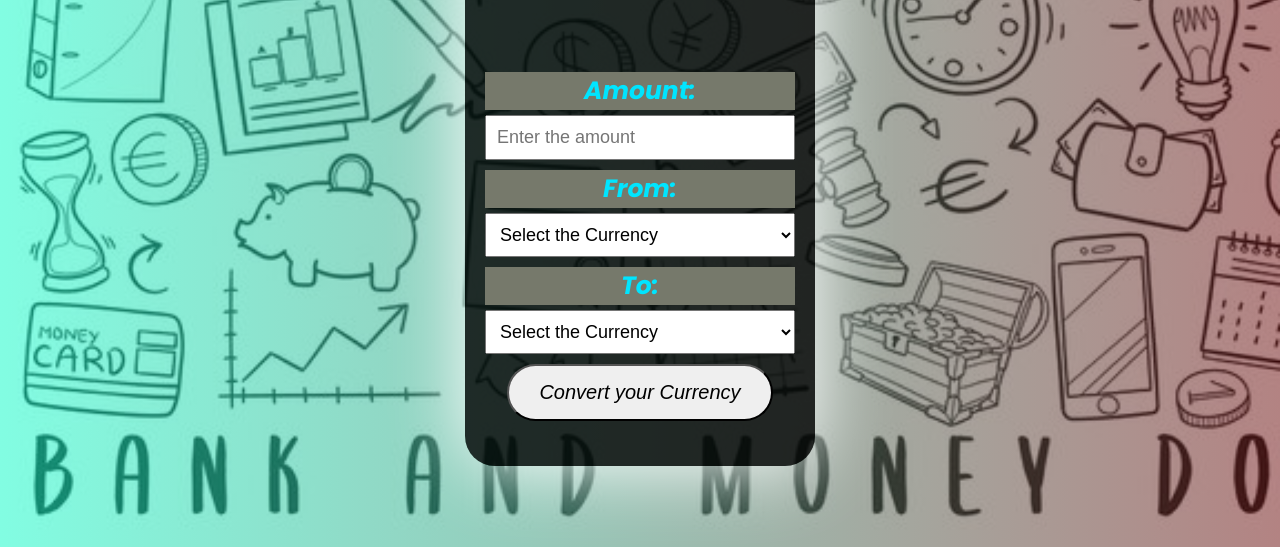
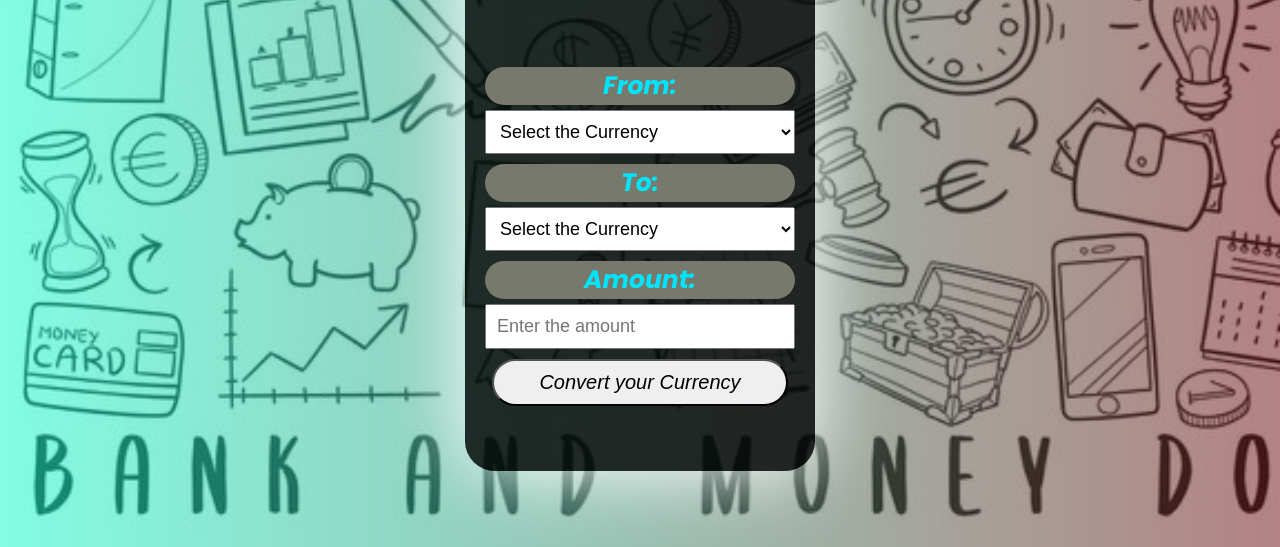
Before and after one commit to TD0908/Currency-Converter, a plain HTML site: page index.html in a window 1280 px wide. Shown: the part 253-800 px from the top of the page. Drawn offline with Linux system fonts and the light colour scheme.

Commit message:
Updates apply

```diff
--- a/index.html
+++ b/index.html
@@ -15,11 +15,6 @@
     <div class="converter">
         <h1>My Currency Converter</h1>
         <form id="converter-form">
-            <div class="form-group">
-                <label for="amount"><b>Amount:</b></label>
-                <input type="number" id="amount" placeholder="Enter the amount" required>
-            </div>
-
 
             <div class="form-group">
                 <label for="from-currency"><b>From:</b></label>
@@ -48,6 +43,10 @@
                 </select>
         </div>
 
+        <div class="form-group">
+            <label for="amount"><b>Amount:</b></label>
+            <input type="number" id="amount" placeholder="Enter the amount" required>
+        </div>
 
             <button type="button" id="convert-button">Convert your Currency</button>
         </form>
--- a/styles.css
+++ b/styles.css
@@ -36,12 +36,13 @@ h1 {
 }
 
 h1:hover {
-    color: #db4f4f;
+    color: #00ffbf;
     transform:scale(0.9);
     cursor: pointer;
 }
 
 label, Amount {
+    border-radius: 300px;
     font-size: 25px;
 }
 
@@ -66,15 +67,22 @@ input, select {
     font-size: 18px; /* Increase font size */
 }
 .output {
+    border: 5px;
+    border-radius: 300px;
     color: rgba(0, 255, 251, 0.941);
     font-family: 'Times New Roman', Times, serif;
     font-size: 25px;
-    font-style: italic;
+    font-style:normal;
+    padding: 10px 45px;
+}
+.output:hover {
+    background-color: #ffffff;
+    color: rgb(0, 0, 0);
 }
 
 button {
     border-radius: 300px;
-    padding: 15px 30px; /* Increase padding for larger size */
+    padding: 10px 45px; /* Increase padding for larger size */
     font-size: 20px; /* Increase font size */
     font-style: italic;
     font-weight: 500;
```
